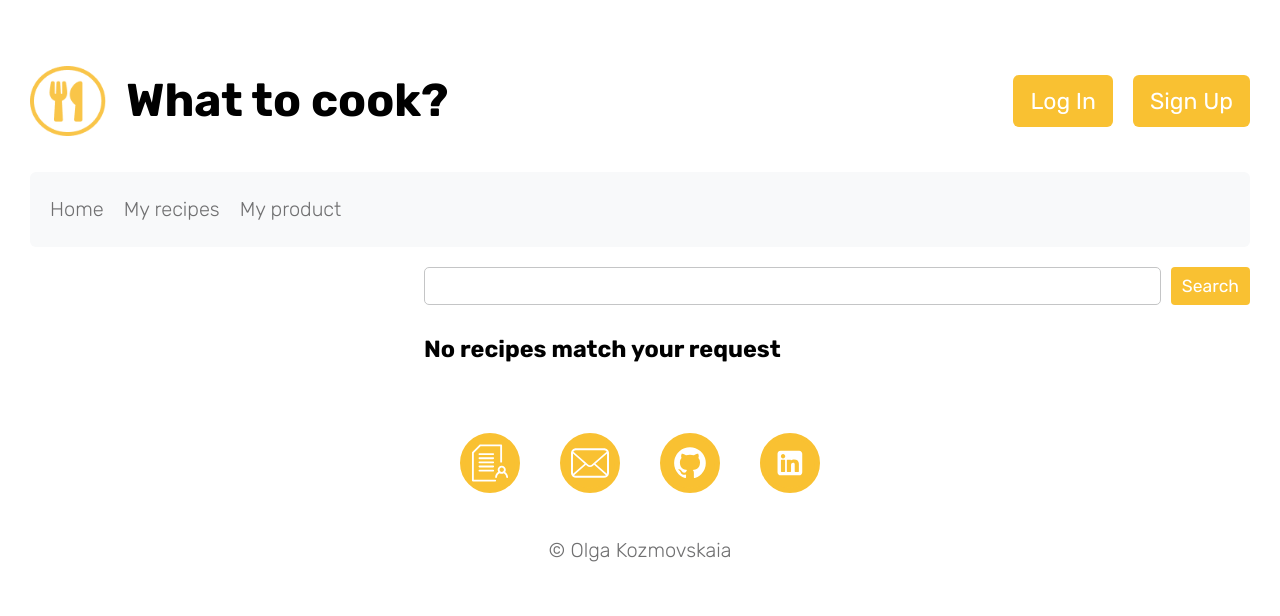
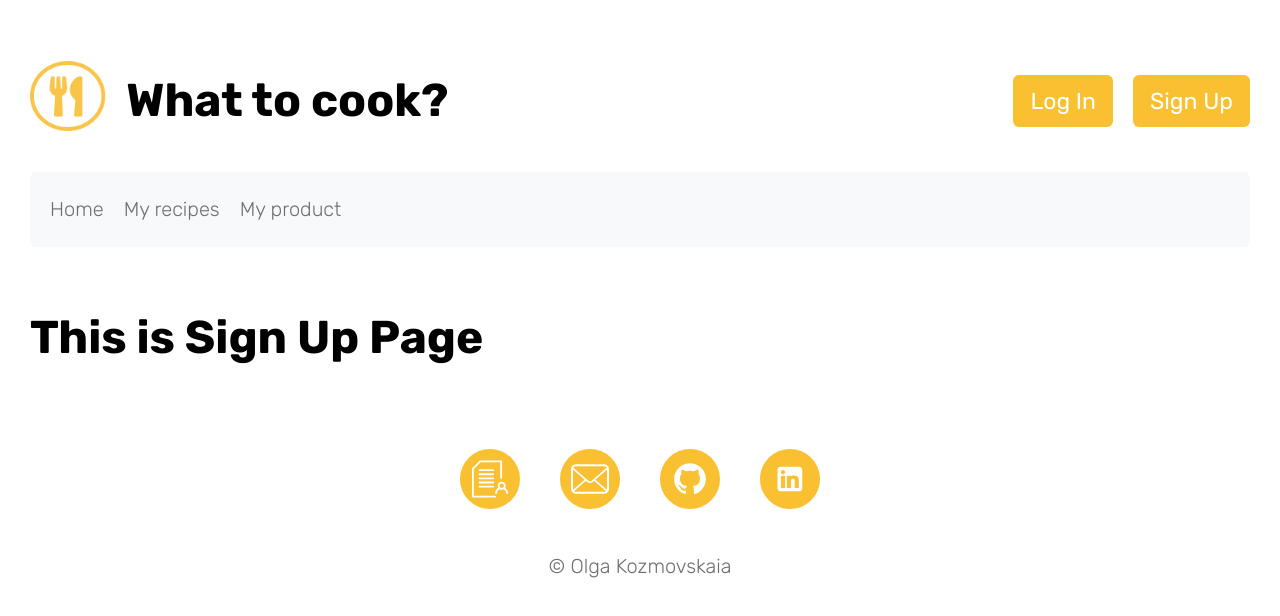
Before and after one commit to OKozmovskaia/what-to-cook.site, a React (Create React App) app: page /sign-up in a window 1280 px wide. Shown: the top 616 px of the page. Built offline with nearby package versions, Linux system fonts and the light colour scheme; no server answers.

Commit message:
add react-dom-router

```diff
--- a/package.json
+++ b/package.json
@@ -14,6 +14,7 @@
     "react": "^18.2.0",
     "react-dom": "^18.2.0",
     "react-redux": "^8.0.5",
+    "react-router-dom": "^6.8.1",
     "redux-thunk": "^2.4.2",
     "reselect": "^4.1.7",
     "uuid": "^9.0.0",
--- a/src/App.js
+++ b/src/App.js
@@ -1,15 +1,23 @@
 import React from "react";
+import { Route, Routes } from "react-router-dom";
+
 import Footer from "./components/Footer/footer";
 import Header from "./components/Header";
 import Navbar from "./components/Navbar";
 import HomePage from "./pages/home-page";
+import LoginPage from "./pages/login-page";
+import SignupPage from "./pages/signup-page";
 
 function App() {
   return (
     <div>
       <Header />
       <Navbar />
-      <HomePage />
+      <Routes>
+        <Route path="/" element={<HomePage />} />
+        <Route path="/log-in" element={<LoginPage />} />
+        <Route path="/sign-up" element={<SignupPage />} />
+      </Routes>
       <Footer />
     </div>
   );
--- a/src/components/Header/header.js
+++ b/src/components/Header/header.js
@@ -1,4 +1,6 @@
 import React from "react";
+import { Link } from "react-router-dom";
+
 import Button from "../Button";
 
 import styles from "./header.module.css";
@@ -8,12 +10,19 @@ const Header = () => {
   return (
     <div className={styles.container}>
       <div className={styles.div}>
-        <img src={logo} alt="logo" className={styles.img}></img>
+        <Link to="/">
+          <img src={logo} alt="logo" className={styles.img}></img>
+        </Link>
         <h1>What to cook?</h1>
       </div>
+
       <div className={styles.div}>
-        <Button large>Log In</Button>
-        <Button large>Sign Up</Button>
+        <Link to="/log-in">
+          <Button large>Log In</Button>
+        </Link>
+        <Link to="/sign-up">
+          <Button large>Sign Up</Button>
+        </Link>
       </div>
     </div>
   );
--- a/src/index.css
+++ b/src/index.css
@@ -29,6 +29,7 @@ a,
 button {
   text-decoration: none;
   outline: none;
+  align-self: center;
 }
 
 h1 {
--- a/src/index.js
+++ b/src/index.js
@@ -2,6 +2,7 @@ import React from "react";
 import ReactDOM from "react-dom/client";
 import App from "./App";
 import { Provider } from "react-redux";
+import { BrowserRouter } from "react-router-dom";
 
 import store from "./redux/store";
 
@@ -12,7 +13,9 @@ window.store = store;
 
 const root = ReactDOM.createRoot(document.getElementById("root"));
 root.render(
-  <Provider store={store}>
-    <App />
-  </Provider>
+  <BrowserRouter>
+    <Provider store={store}>
+      <App />
+    </Provider>
+  </BrowserRouter>
 );
--- a/src/pages/home-page.js
+++ b/src/pages/home-page.js
@@ -15,7 +15,7 @@ import SearchBar from "../components/SearchBar";
 import FiltersBar from "../components/Filters/FiltersBar";
 import Loader from "../components/Loader";
 
-import styles from "./home-page.module.css";
+import styles from "./page.module.css";
 import Button from "../components/Button";
 
 function HomePage({ findRecipes, userFilters, recipes, loading }) {
--- /dev/null
+++ b/src/pages/login-page.js
@@ -0,0 +1,13 @@
+import React from "react";
+
+import styles from "./page.module.css";
+
+const LoginPage = () => {
+  return (
+    <div className={styles.container}>
+      <h1>This is Log In Page</h1>
+    </div>
+  );
+};
+
+export default LoginPage;
--- /dev/null
+++ b/src/pages/signup-page.js
@@ -0,0 +1,13 @@
+import React from "react";
+
+import styles from "./page.module.css";
+
+const SignupPage = () => {
+  return (
+    <div className={styles.container}>
+      <h1>This is Sign Up Page</h1>
+    </div>
+  );
+};
+
+export default SignupPage;
```
Also changed, not shown: src/pages/page.module.css (renamed from src/pages/home-page.module.css), 1 other file (tests, documents, lock files or other folders).
